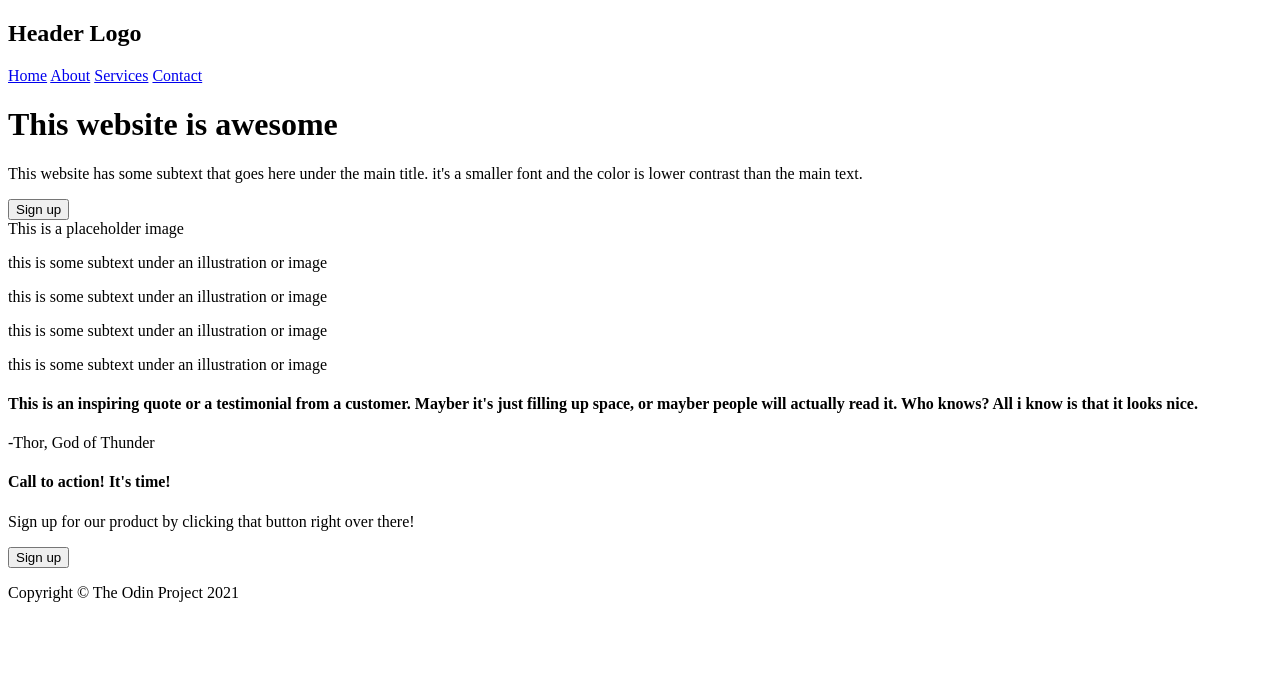
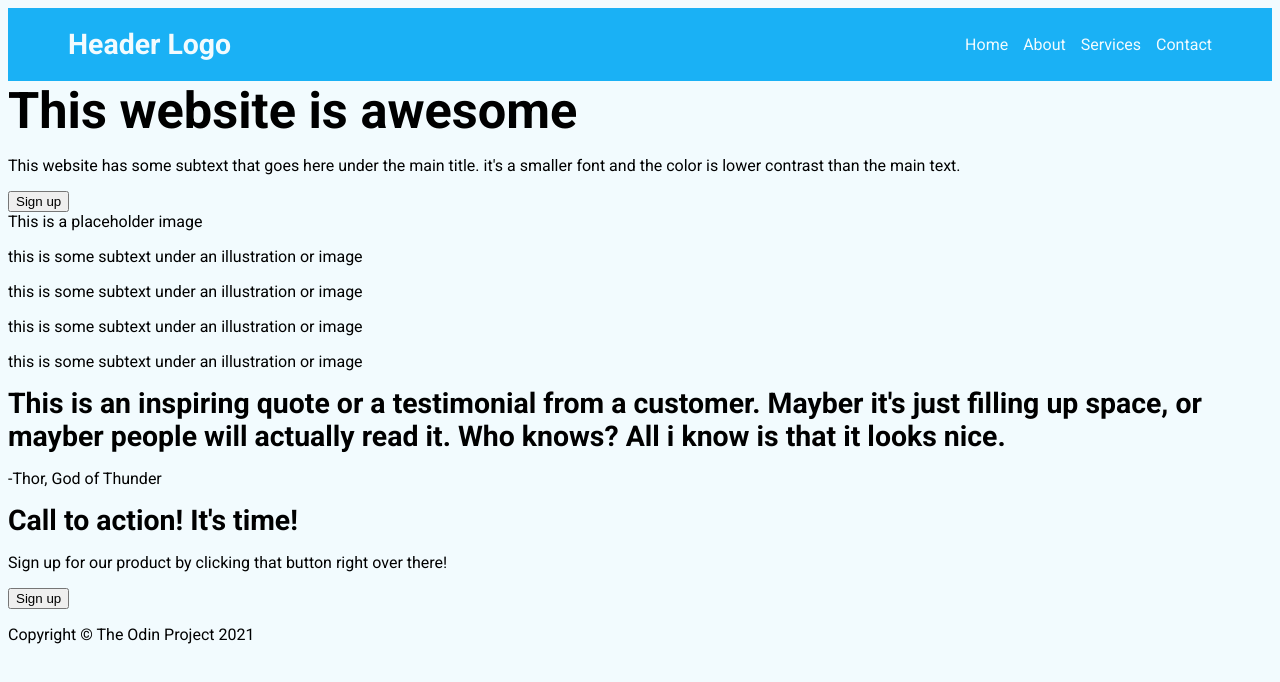
Before and after one commit to Nyot-Nyot/foundation-landing-page, a plain HTML site: page index.html in a window 1280 px wide. Drawn offline with Linux system fonts and the light colour scheme.

Commit message:
Adding styles to header
changing the layout, background, and variables

```diff
--- a/index.html
+++ b/index.html
@@ -3,12 +3,12 @@
 	<head>
 		<meta charset="UTF-8" />
 		<meta name="viewport" content="width=device-width, initial-scale=1.0" />
-        <link rel="stylesheet" href="style.css" />
+        <link rel="stylesheet" href="styles.css" />
 		<title>Document</title>
 	</head>
 	<body>
         <div class="header">
-            <h2>Header Logo</h2>
+            <h4>Header Logo</h4>
             <div class="nav">
                 <a href="#">Home</a>
                 <a href="#">About</a>
@@ -19,7 +19,7 @@
 
         <div class="hero">
             <div class="flex-column">
-                <h1>This website is awesome</h1>
+                <h2>This website is awesome</h2>
                 <p>This website has some subtext that goes here under
                     the main title. it's a smaller font and the color
                     is lower contrast than the main text.
--- a/styles.css
+++ b/styles.css
@@ -1,33 +1,59 @@
-@import url('https://fonts.googleapis.com/css?family=Roboto:700|Roboto:400');
+@import url("https://fonts.googleapis.com/css?family=Roboto:700|Roboto:400");
 
 body {
-    font-family: 'Roboto', 'sans-serif';
-    font-weight: 400;
+	font-family: "Roboto", "sans-serif";
+	font-weight: 400;
+	background-color: var(--background);
 }
 
-h1, h2, h3, h4, h5 {
-    font-family: 'Roboto';
-    font-weight: 700;
+h1,
+h2,
+h3,
+h4,
+h5 {
+	font-family: "Roboto";
+	font-weight: 700;
 }
 
 html {font-size: 100%;} /* 16px */
 
-h1 {font-size: 4.210rem; /* 67.36px */}
+h1 {font-size: 4.21rem; margin: 0; /* 67.36px */}
 
-h2 {font-size: 3.158rem; /* 50.56px */}
+h2 {font-size: 3.158rem; margin: 0; /* 50.56px */}
 
-h3 {font-size: 2.369rem; /* 37.92px */}
+h3 {font-size: 2.369rem; margin: 0; /* 37.92px */}
 
-h4 {font-size: 1.777rem; /* 28.48px */}
+h4 {font-size: 1.777rem; margin: 0; /* 28.48px */}
 
-h5 {font-size: 1.333rem; /* 21.28px */}
+h5 {font-size: 1.333rem; margin: 0; /* 21.28px */}
 
-small {font-size: 0.750rem; /* 12px */}
+small {font-size: 0.75rem; /* 12px */}
+
+a {text-decoration: none; color: var(--text);}
 
 :root {
-    --text: #250205;
-    --background: #feeef0;
-    --primary: #f01b2b;
-    --secondary: #e6f783;
-    --accent: #92f34a;
+	--text: #010d11;
+    --background: #f2fbfe;
+    --primary: #1ab1f5;
+    --secondary: #c778f9;
+    --accent: #f73df6;
 }
+
+/* Header */
+.header {
+	display: flex;
+	justify-content: space-between;
+	align-items: center;
+	flex: 1;
+	padding: 20px 60px;
+	background-color: var(--primary);
+}
+
+.header h4, .header a {
+    color: var(--background);
+}
+
+.nav {
+    display: flex;
+    gap: 15px;
+}
```
